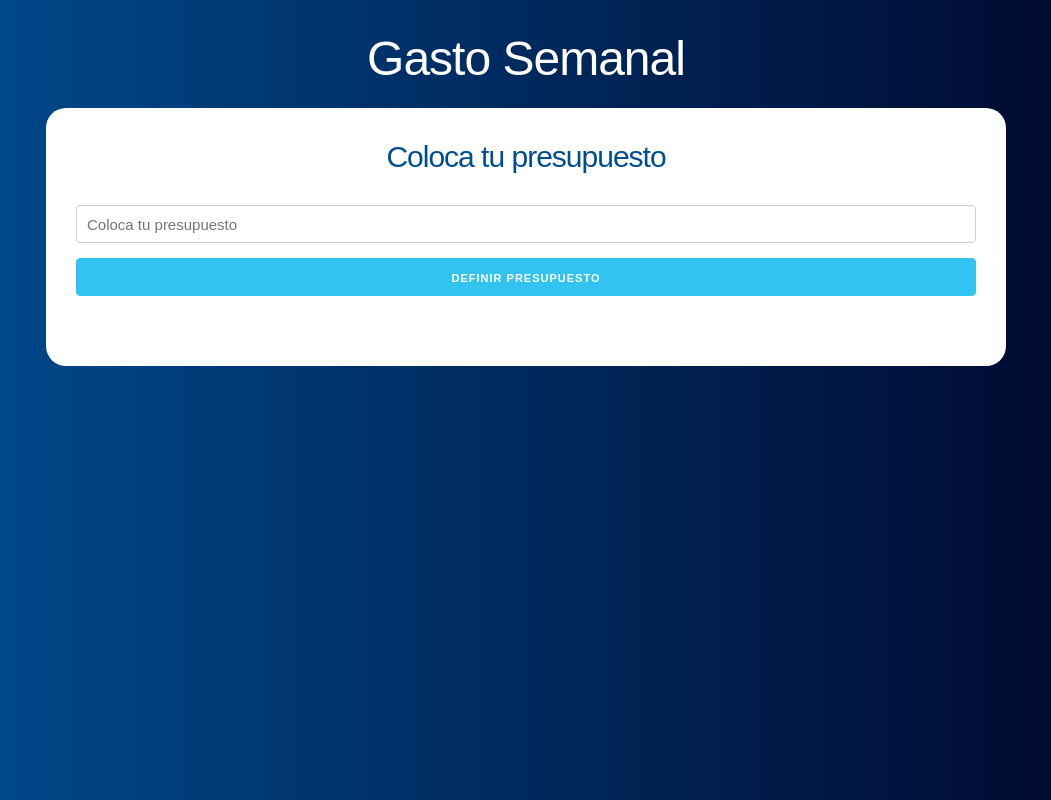
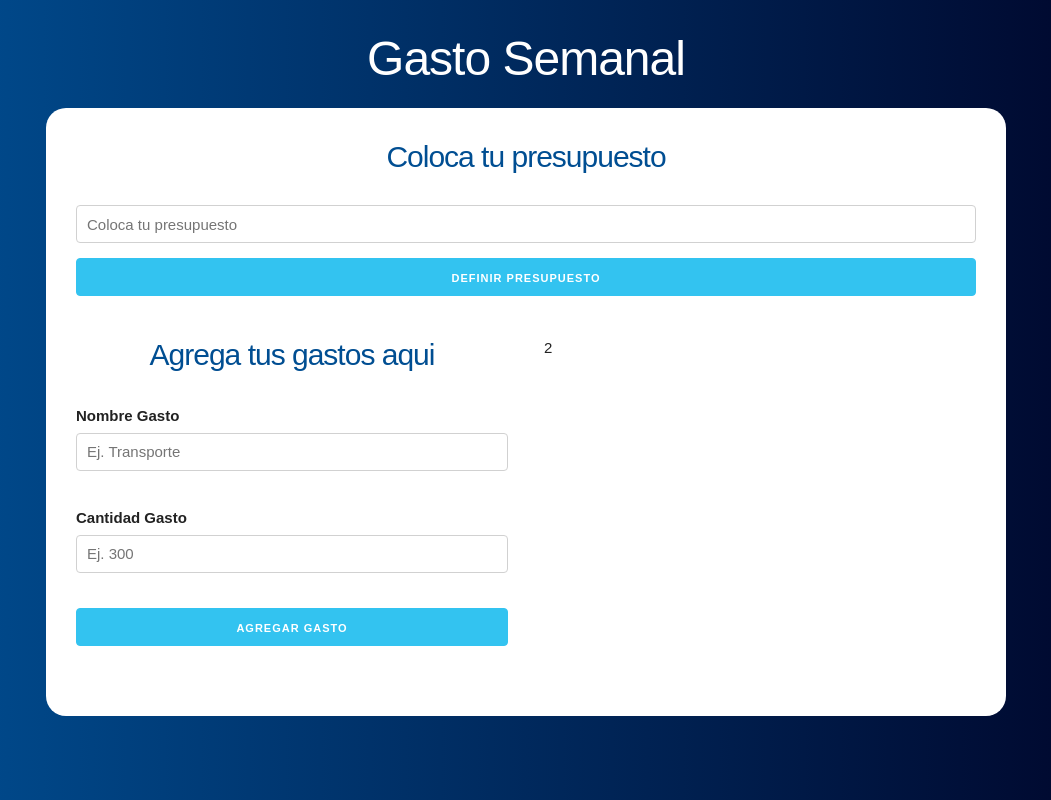
Before and after one commit to itsnou/presupuesto, a React (Create React App) app: page / in a window 1280 px wide. Shown: the whole page, without its empty margins (114-1165 px from the left). Built offline with nearby package versions, Linux system fonts and the light colour scheme.

Commit message:
formulario

```diff
--- a/src/App.js
+++ b/src/App.js
@@ -1,14 +1,34 @@
-import React from 'react';
+import React, {useState} from 'react';
 import Pregunta from './components/Pregunta'
+import Formulario from './components/Formulario'
 
 function App() {
+
+  //definir el state
+  const [presupuesto, setPresupuesto] = useState(0)
+  const [restante, setRestante] = useState(0)
+
+
+
   return (
     <div className="container">
       <header>
         <h1>Gasto Semanal</h1>
         <div className="contenido-principal contenido">
-          <Pregunta/>
+          <Pregunta
+            setPresupuesto={setPresupuesto}
+            setRestante={setRestante}
+          />
+          <div className="row">
+            <div className="one-half column">
+              <Formulario/>
+            </div>
+            <div className="one-half column">
+              2
+            </div>
+          </div>
         </div>
+
       </header>
 
     </div>
--- a/src/components/Error.js
+++ b/src/components/Error.js
@@ -1,7 +1,7 @@
 import React from 'react';
 
-const Error = () =>(
-    <p className="alert alert-danger alert">Hubo un error</p>
+const Error = ({mensaje}) =>(
+    <p className="alert alert-danger alert">{mensaje}</p>
 );
 
 export default Error;
--- /dev/null
+++ b/src/components/Formulario.js
@@ -0,0 +1,33 @@
+import React, {useState} from 'react';
+
+const Formulario = () =>{
+    return(
+        <form>
+            <h2>Agrega tus gastos aqui</h2>
+
+            <div className="campo">
+                <label>Nombre Gasto</label>
+                <input
+                    type="text"
+                    className="u-full-width"
+                    placeholder="Ej. Transporte"
+                />
+            </div>
+            <div className="campo">
+                <label>Cantidad Gasto</label>
+                <input
+                    type="number"
+                    className="u-full-width"
+                    placeholder="Ej. 300"
+                />
+            </div>
+            <input
+                type="submit"
+                className="button-primary u-full-width"
+                value="Agregar Gasto"
+            />
+        </form>
+    )
+}
+
+export default Formulario;
--- a/src/components/Pregunta.js
+++ b/src/components/Pregunta.js
@@ -1,7 +1,7 @@
 import React, { Fragment,useState } from 'react';
 import Error from './Error';
 
-const Pregunta = () =>{
+const Pregunta = ({setPresupuesto, setRestante}) =>{
 
     // definir state
     const [cantidad, setCantidad] = useState(0);
@@ -24,13 +24,15 @@
 
         //Si pasa la validación
         setError(false);
+        setPresupuesto(cantidad);
+        setRestante(cantidad);
 
     }
 
     return(
         <Fragment>
             <h2>Coloca tu presupuesto</h2>
-            {error? <Error/>: null}
+            {error? <Error mensaje="El monto ingresado es incorrecto" />: null}
 
             <form onSubmit={agregarPresupuesto}>
                 <input
```
